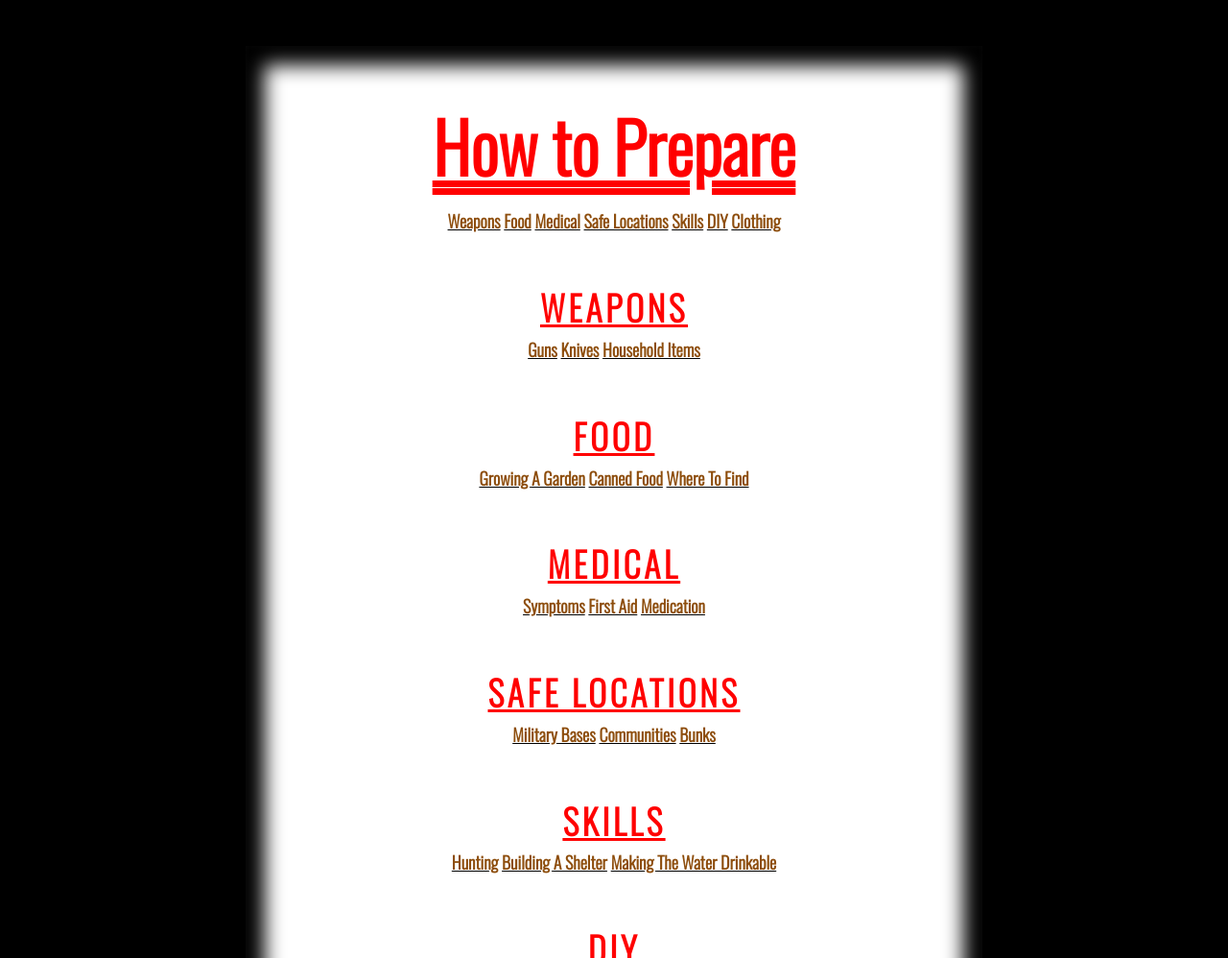
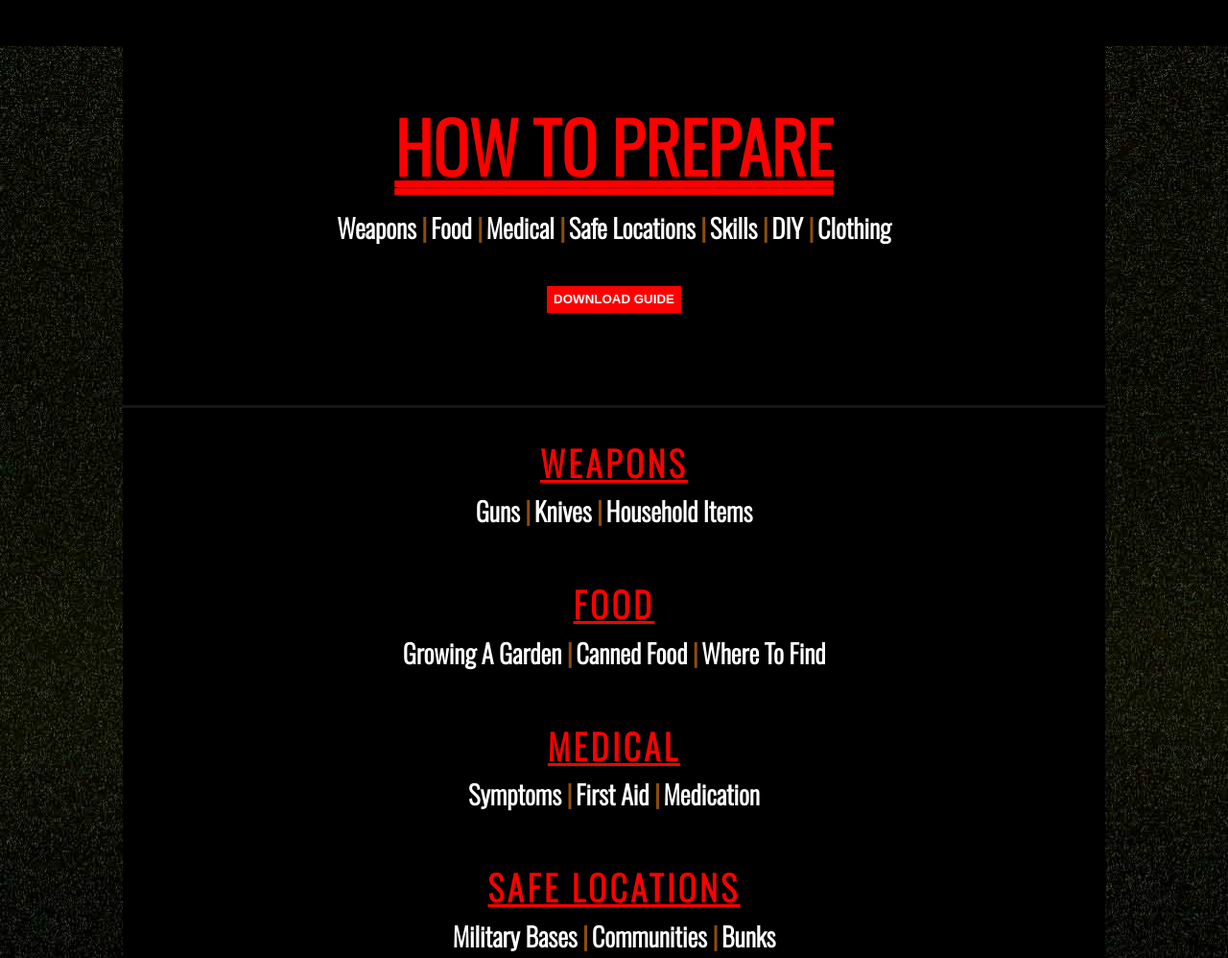
Before and after one commit to vperr007/zombierun, a website: page index.html in a window 1280 px wide. Shown: the part 792-1790 px from the top of the page at 96% size. Drawn offline with nearby package versions, Linux system fonts and the light colour scheme.

Commit message:
something

```diff
--- a/index.html
+++ b/index.html
@@ -15,7 +15,7 @@
   </div>
   <div class="prepare">
     <div class='contain'>
-    <h1>How to Prepare</h1>
+    <h1>HOW TO PREPARE</h1>
       <ul>
         <li><a href='#'>Weapons</a></li>
         <li><a href='#'>Food</a></li>
@@ -25,6 +25,10 @@
         <li><a href='#'>DIY</a></li>
         <li><a href='#'>Clothing</a></li>
       </ul>
+
+<button class='download'>DOWNLOAD GUIDE</button>
+<hr style="background:#16151b; border:0; height:3px" />
+
       <h2>Weapons</h2>
       <ul>
         <li><a href='#'>Guns</a></li>
--- a/js/script.js
+++ b/js/script.js
@@ -8,4 +8,16 @@ $(document).ready(function(){
     $('.subs').wrapAll("<div class='subtitles' />").hide().fadeIn(4000);
   } ,500);
 
+  // $('li').append('|');
+  //used | instead of bullet points to seperate li items
+  $('li').not(':last-child').append(' |').css({
+    'color':'#8d4d0c', //$yuck color
+    'font-weight':'bold'
+  });
+
+$('a[href="#"]').click(function(e){
+  alert('Coming Soon!');
+  e.preventDefault();
 });
+
+});
--- a/sass/instructions.sass
+++ b/sass/instructions.sass
@@ -20,13 +20,17 @@ h2
 
 .prepare
   text-align: center
+  background-image: url('/stat.jpg')
+  overflow: visible
   .contain
     box-shadow: inset 0px 0px 20px 20px #000
-    background-color: white
-    width: 60%
+    background-color: black
+    width: 80%
+    overflow: visible
     margin: 0 auto
     padding-bottom: 2em
     ul
+      // display: inline
       display: block
       // padding-bottom: 20px
       margin-top: -2em
@@ -34,9 +38,27 @@ h2
       // text-align: left
       li
         display: inline-block
+        font-size: 1.5em
         list-style-type: disc
         a:link, a:visited
-          color: $yuck
+          color: white
           font-weight: bold
           text-transform: capitalize
+          // display: list-item
           text-decoration-color: black
+          // padding-right: 20px
+        a:hover
+          text-decoration: underline
+
+button.download
+  background-color: red
+  border: none
+  color: white
+  padding: 0.5em
+  font-weight: bold
+  margin: 0 0 6.5em 0
+  page-break-after: auto
+
+// hr.style2
+// 	border-top: 10px solid #3b1054
+  // border-bottom: black solid 1px
```
Also changed, not shown: css/dir.css, css/instructions.css, css/style.css, stat.jpg (added), state.jpg (added).
